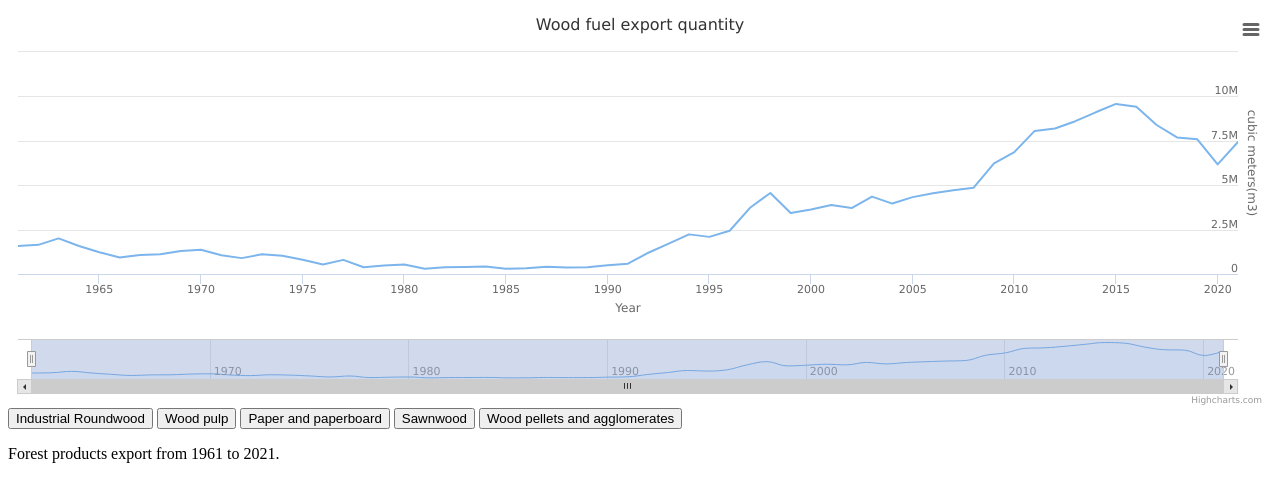
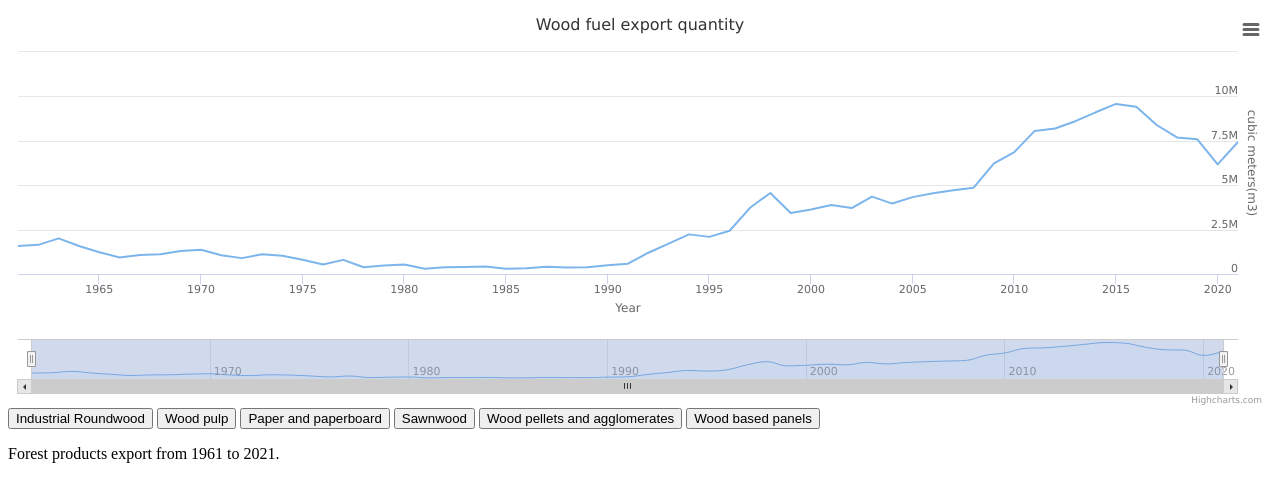
Before and after one commit to mc265/export-of-forest-products, a plain HTML site: page index.html in a window 1280 px wide. Drawn offline with nearby package versions, Linux system fonts and the light colour scheme.

Commit message:
Update index.html

```diff
--- a/index.html
+++ b/index.html
@@ -12,6 +12,7 @@
 <button onclick="gotoLink(this)" value= "https://mc265.github.io/paper-and-paperboardex/">Paper and paperboard</button>
 <button onclick="gotoLink(this)" value= "https://mc265.github.io/Sawnwood-ex/">Sawnwood</button>
 <button onclick="gotoLink(this)" value= "https://mc265.github.io/wood-agglomerates/">Wood pellets and agglomerates</button>
+<button onclick="gotoLink(this)" value= "https://mc265.github.io/wood-based-panels/">Wood based panels</button>
 <script>
  function gotoLink(link){
     console.log(link.value);
```
